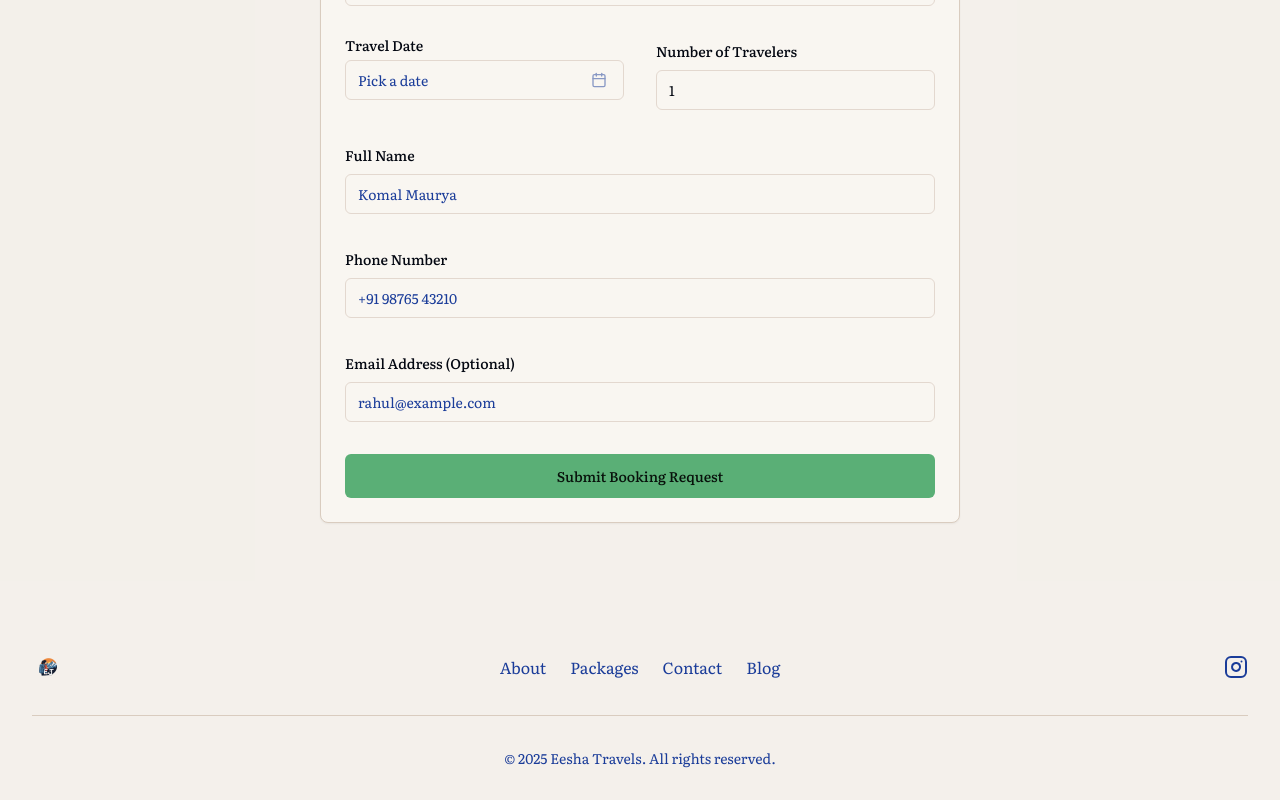
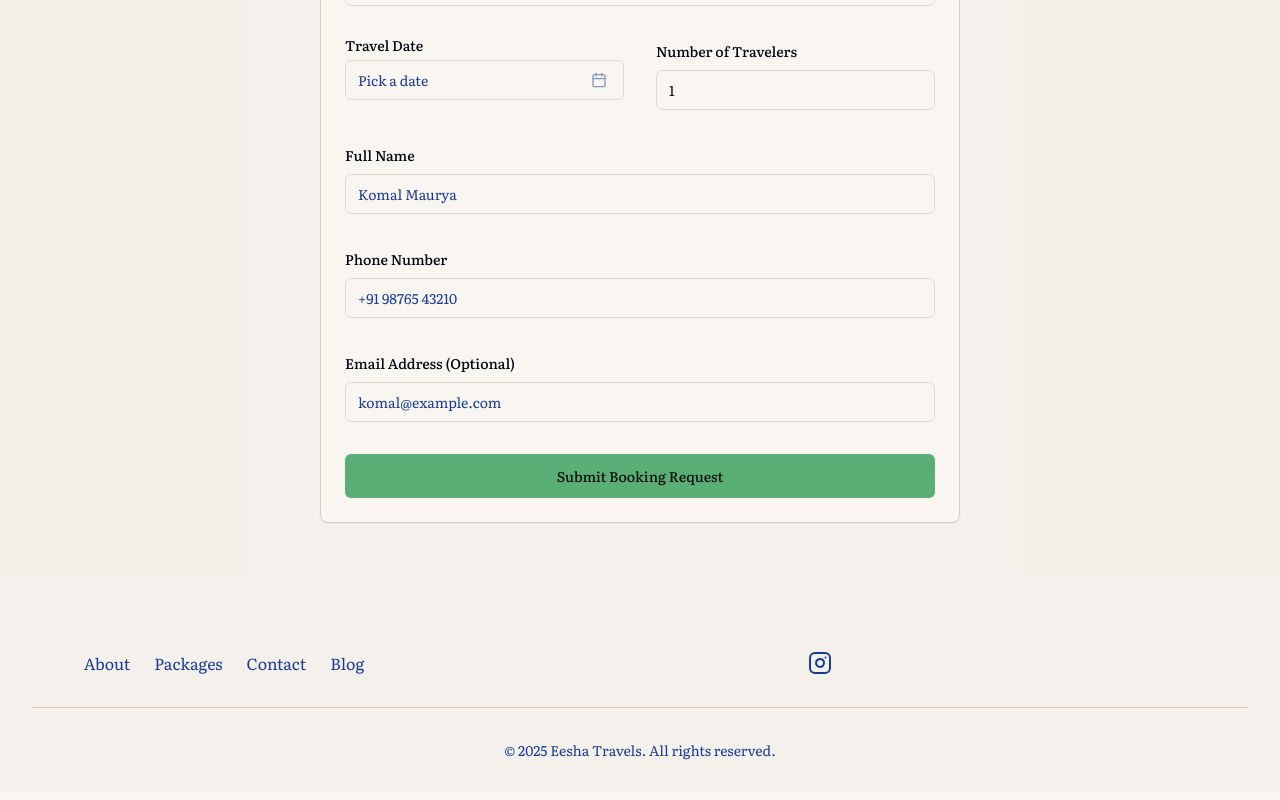
Before and after one commit to amanmaurya2002/eesha-travels, a Next.js app: page /book in a window 1280 px wide. Shown: the part 436-1236 px from the top of the page. Built offline with nearby package versions, Linux system fonts and the light colour scheme; a web font is replaced by a local one.

Commit message:
fix form

```diff
--- a/src/app/book/page.tsx
+++ b/src/app/book/page.tsx
@@ -194,7 +194,7 @@ function BookingForm() {
                     <FormItem>
                       <FormLabel>Email Address (Optional)</FormLabel>
                       <FormControl>
-                        <Input type="email" placeholder="rahul@example.com" {...field} />
+                        <Input type="email" placeholder="komal@example.com" {...field} />
                       </FormControl>
                       <FormMessage />
                     </FormItem>
--- a/src/components/footer.tsx
+++ b/src/components/footer.tsx
@@ -7,17 +7,6 @@ export default function Footer() {
     <footer className="bg-secondary/40">
       <div className="container mx-auto max-w-7xl px-4 py-8 sm:px-6 lg:px-8">
         <div className="grid grid-cols-1 md:grid-cols-3 gap-8 items-center text-center md:text-left">
-          <div className="flex items-center justify-center md:justify-start">
-            <Link href="/">
-              <Image
-                src="/logo.png"
-                alt="Eesha Travels Logo"
-                width={120}
-                height={32}
-                className="h-8 w-auto"
-              />
-            </Link>
-          </div>
           <div className="flex justify-center space-x-6 text-muted-foreground">
             <Link href="/about" className="hover:text-primary">About</Link>
             <Link href="/packages" className="hover:text-primary">Packages</Link>
```
